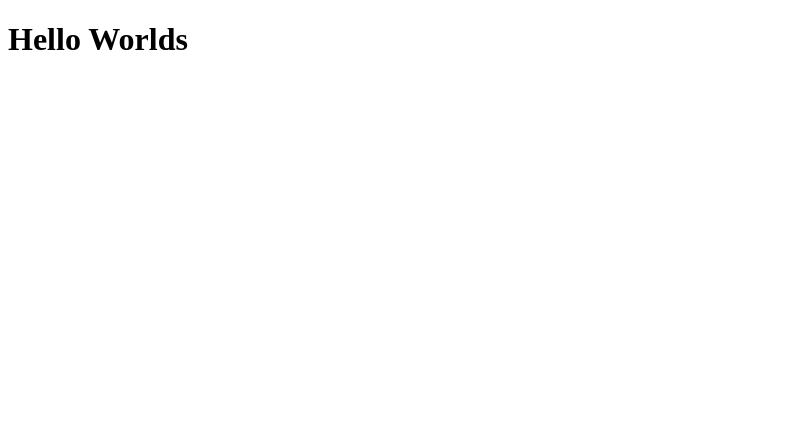
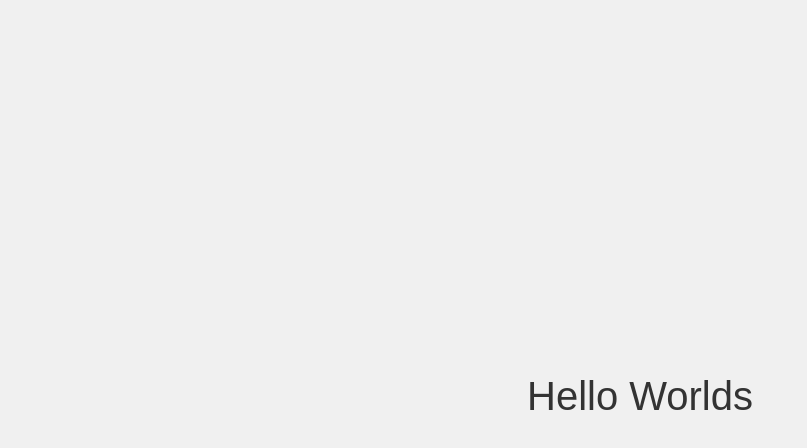
Before and after one commit to dannychichainsaw/fancyfront, a website: page public/index.html in a window 1280 px wide. Shown: the whole page, without its empty margins (0-807 px from the left). Drawn offline with nearby package versions, Linux system fonts and the light colour scheme.

Commit message:
add some styling

```diff
--- a/public/index.html
+++ b/public/index.html
@@ -4,8 +4,24 @@
   <meta charset="UTF-8">
   <meta name="viewport" content="width=device-width, initial-scale=1.0">
   <title>Hello World</title>
+  <link rel="stylesheet" href="https://stackpath.bootstrapcdn.com/bootstrap/4.5.2/css/bootstrap.min.css">
+  <style>
+    body {
+      font-family: Arial, sans-serif;
+      background-color: #f0f0f0;
+      margin: 0;
+      padding: 0;
+      display: flex;
+      justify-content: center;
+      align-items: center;
+      height: 100vh;
+    }
+    h1 {
+      color: #333;
+    }
+  </style>
 </head>
 <body>
-  <h1>Hello Worlds</h1>
+  <h1 class="text-center">Hello Worlds</h1>
 </body>
 </html>
```
